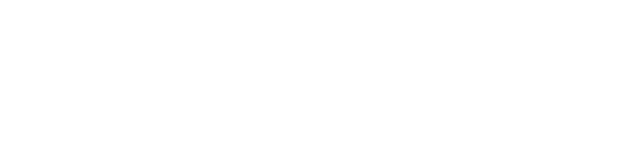
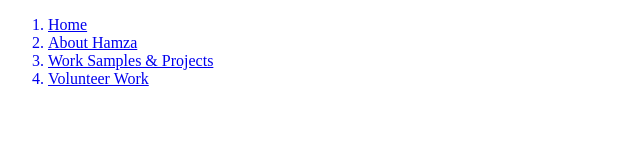
Before and after one commit to HamzaH30/html-cumulative-project, a plain HTML site: page contact.html in a window 1280 px wide. Shown: the whole page, without its empty margins (0-640 px from the left). Drawn offline with Linux system fonts and the light colour scheme.

Commit message:
first commit

```diff
--- a/contact.html
+++ b/contact.html
@@ -4,3 +4,30 @@
     TODO: Make contact.html fulfill the form and input requirements of the assignment
     TODO: Get Mr. Hardman to clarify doubts/questions from the google calendar event
 -->
+
+<!DOCTYPE html>
+<html lang="en">
+  <head>
+    <meta charset="UTF-8" />
+    <meta http-equiv="X-UA-Compatible" content="IE=edge" />
+    <meta name="viewport" content="width=device-width, initial-scale=1.0" />
+    <title>Contact Hamza</title>
+  </head>
+
+  <body>
+    <!-- This is the header for the page. -->
+    <header>
+      <!-- Navigation menu for the user to be able to go to other webpages. -->
+      <nav>
+        <ol>
+          <a href="index.html"><li>Home</li></a>
+          <a href="about.html"><li>About Hamza</li></a>
+          <a href="work-samples-and-projects.html">
+            <li>Work Samples & Projects</li>
+          </a>
+          <a href="volunteer-work.html"><li>Volunteer Work</li></a>
+        </ol>
+      </nav>
+    </header>
+  </body>
+</html>
```
